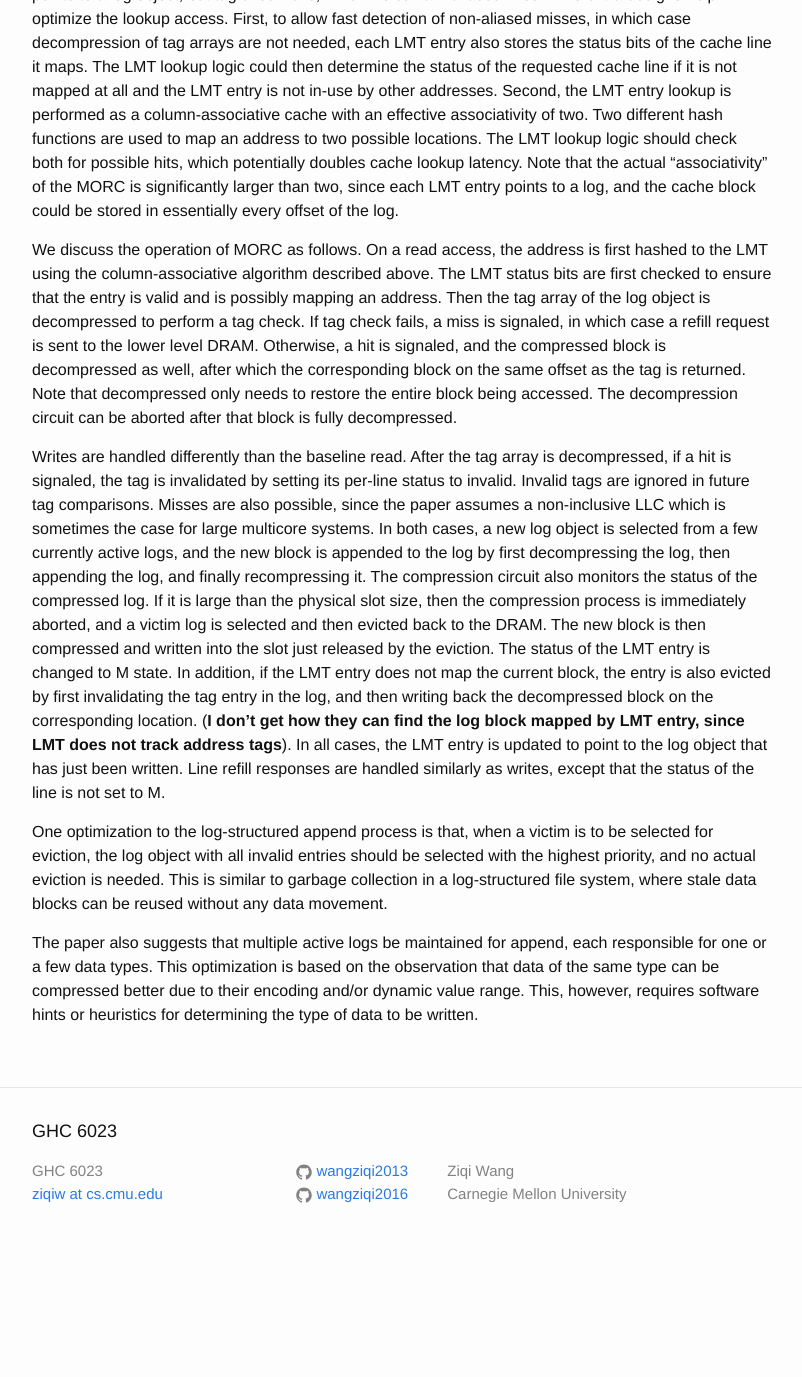
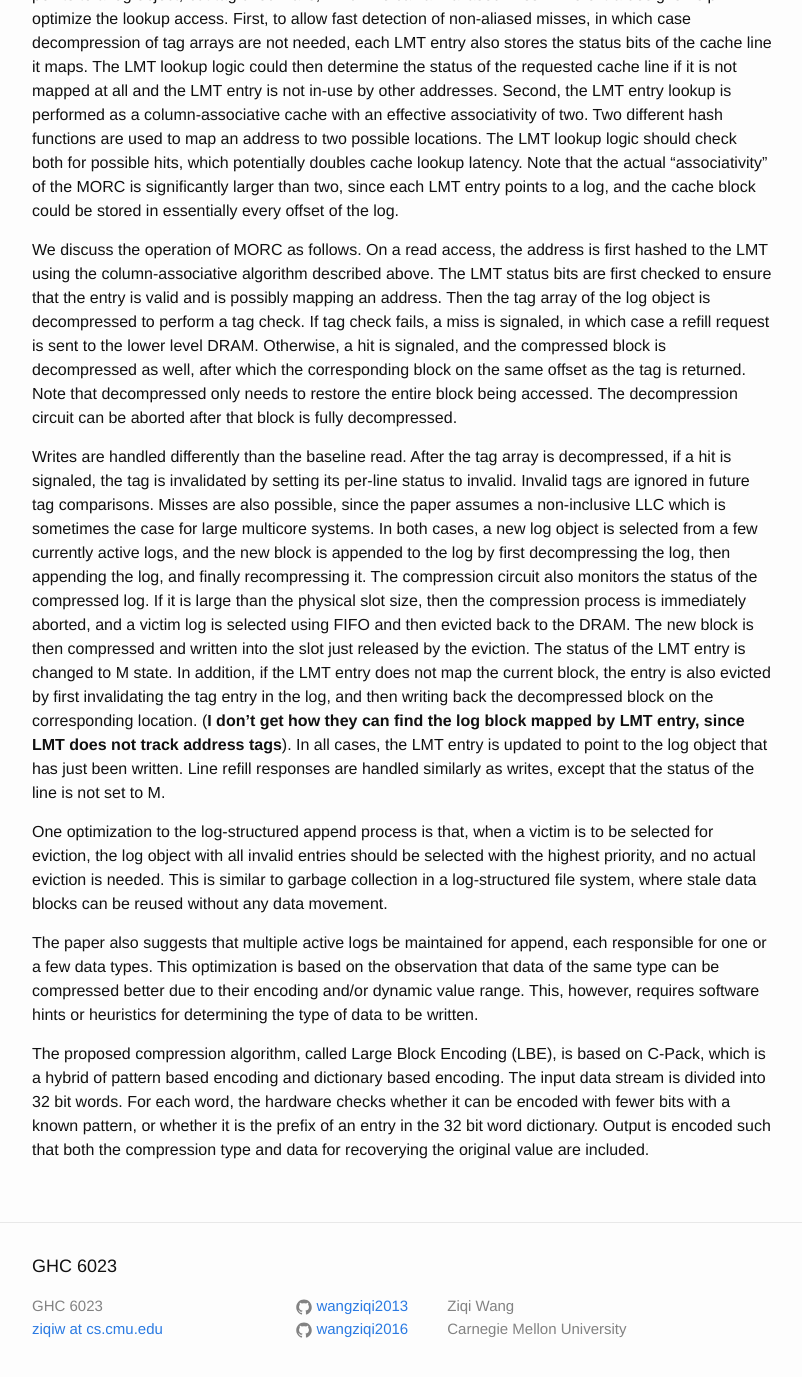
Before and after one commit to wangziqi2013/wangziqi2013.github.io, a Jekyll site: the page built from _posts/2020-06-28-morc.markdown, in a window 1280 px wide and 1400 px high, scrolled down 2243 px. Shown: the top 1377 px of the window, without its empty margins (238-1040 px from the left). Built offline with Jekyll 4.4.1, drawn with Linux system fonts in a browser that asks for light colours; before the commit the page ends 3508 px from its top, so only the background shows below that.

Commit message:
Adding LBE

```diff
--- a/_posts/2020-06-28-morc.markdown
+++ b/_posts/2020-06-28-morc.markdown
@@ -108,8 +108,8 @@ Misses are also possible, since the paper assumes a non-inclusive LLC which is s
 systems. In both cases, a new log object is selected from a few currently active logs, and the new block is appended to
 the log by first decompressing the log, then appending the log, and finally recompressing it.
 The compression circuit also monitors the status of the compressed log. If it is large than the physical slot size, then
-the compression process is immediately aborted, and a victim log is selected and then evicted back to the DRAM. The
-new block is then compressed and written into the slot just released by the eviction.
+the compression process is immediately aborted, and a victim log is selected using FIFO and then evicted back to the DRAM.
+The new block is then compressed and written into the slot just released by the eviction.
 The status of the LMT entry is changed to M state. In addition, if the LMT entry does not map the current block, the
 entry is also evicted by first invalidating the tag entry in the log, and then writing back the decompressed block
 on the corresponding location. (**I don't get how they can find the log block mapped by LMT entry, since LMT does not
@@ -126,3 +126,9 @@ The paper also suggests that multiple active logs be maintained for append, each
 types. This optimization is based on the observation that data of the same type can be compressed better due to their
 encoding and/or dynamic value range. This, however, requires software hints or heuristics for determining the type
 of data to be written.
+
+The proposed compression algorithm, called Large Block Encoding (LBE), is based on C-Pack, which is a hybrid of pattern
+based encoding and dictionary based encoding. The input data stream is divided into 32 bit words. For each word, the
+hardware checks whether it can be encoded with fewer bits with a known pattern, or whether it is the prefix of an
+entry in the 32 bit word dictionary. Output is encoded such that both the compression type and data for recoverying the
+original value are included.
```
